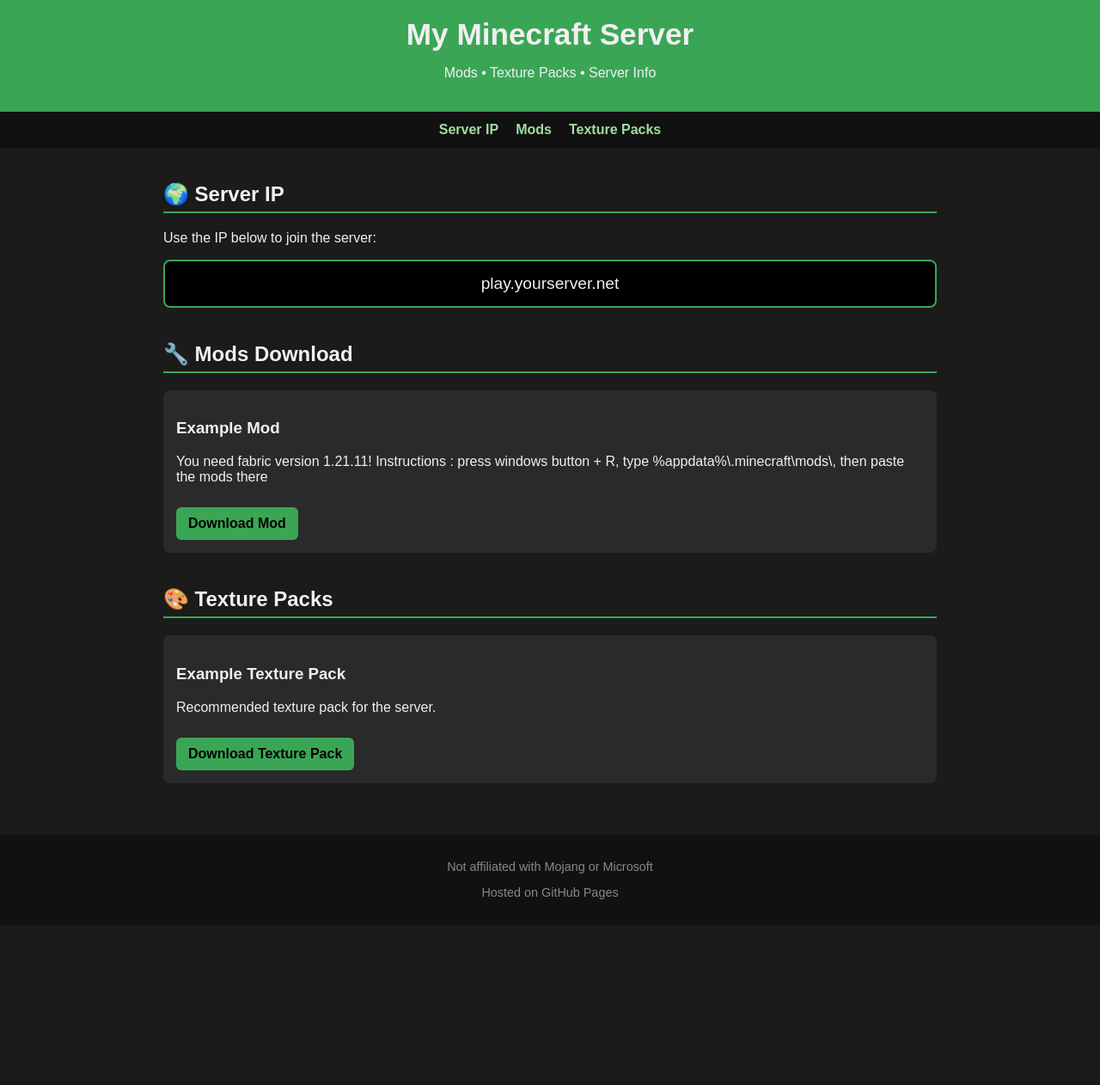
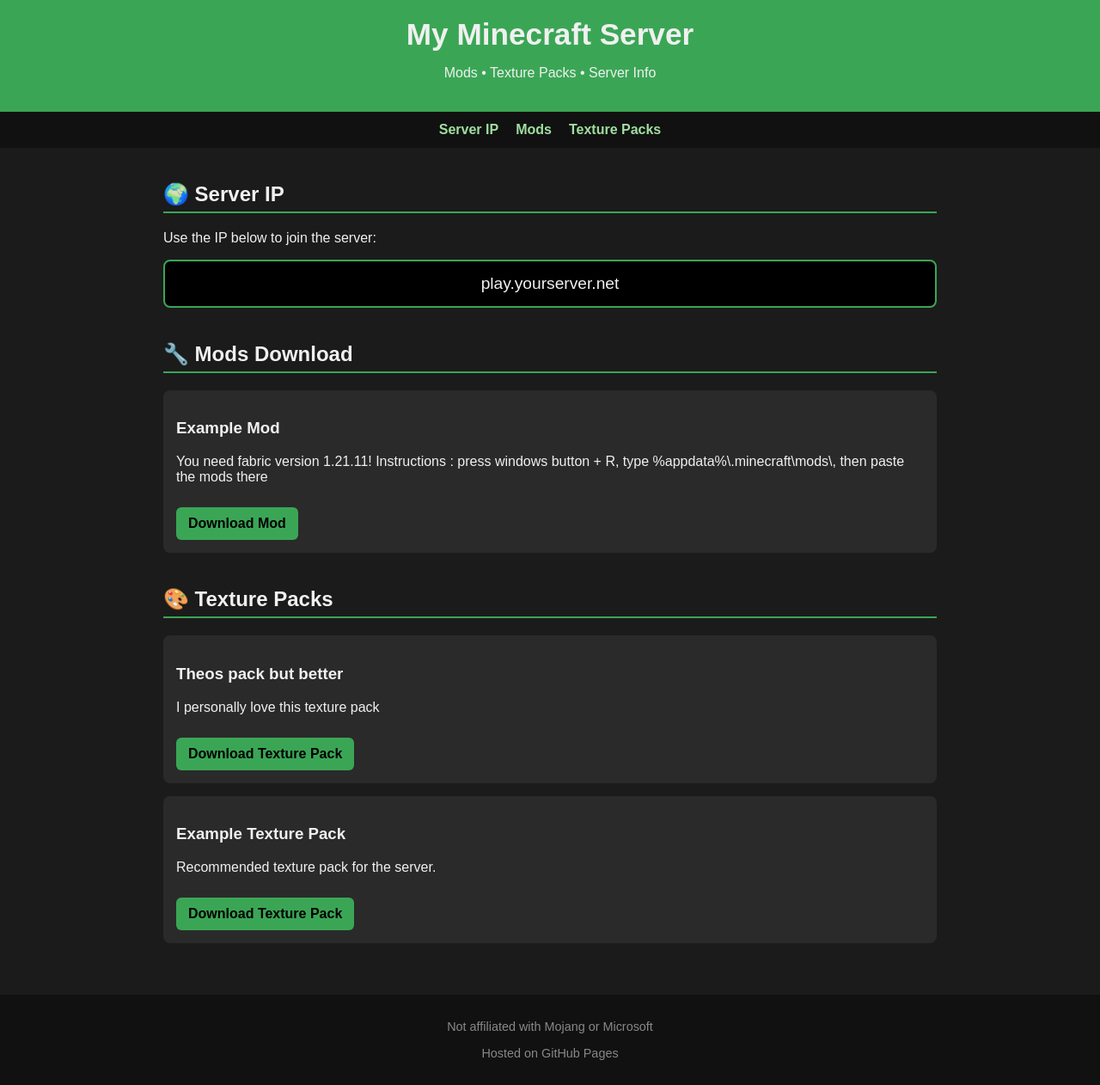
Before and after one commit to oldhvh/oldhvh.github.io, a Jekyll site: the page built from README.md, in a window 1280 px wide. Shown: the whole page at 86% size. Built offline with Jekyll 4.4.1, drawn with Linux system fonts in a browser that asks for light colours; our own code applies the rules of GitHub Pages for plain Markdown files; before the commit the page ends 1076 px from its top, so only the background shows below that.

Commit message:
Update default.html

```diff
--- a/_layouts/default.html
+++ b/_layouts/default.html
@@ -136,6 +136,12 @@
     <h2>🎨 Texture Packs</h2>
 
     <div class="card">
+      <h3>Theos pack but better</h3>
+      <p>I personally love this texture pack</p>
+      <a class="download-btn" href="https://drive.usercontent.google.com/download?id=1bT6uoWR8ZqyeQqdH6IL_VI9HCv_JS1Cu&export=download&authuser=0&confirm=t&uuid=ad421cfb-d969-46e0-94ac-bafcaa1e83e9&at=ANTm3cw3ejfRYCW5FXNc9TfHkEQR%3A1768408637001">Download Texture Pack</a>
+    </div>
+
+       <div class="card">
       <h3>Example Texture Pack</h3>
       <p>Recommended texture pack for the server.</p>
       <a class="download-btn" href="files/example-texture-pack.zip">Download Texture Pack</a>
```
